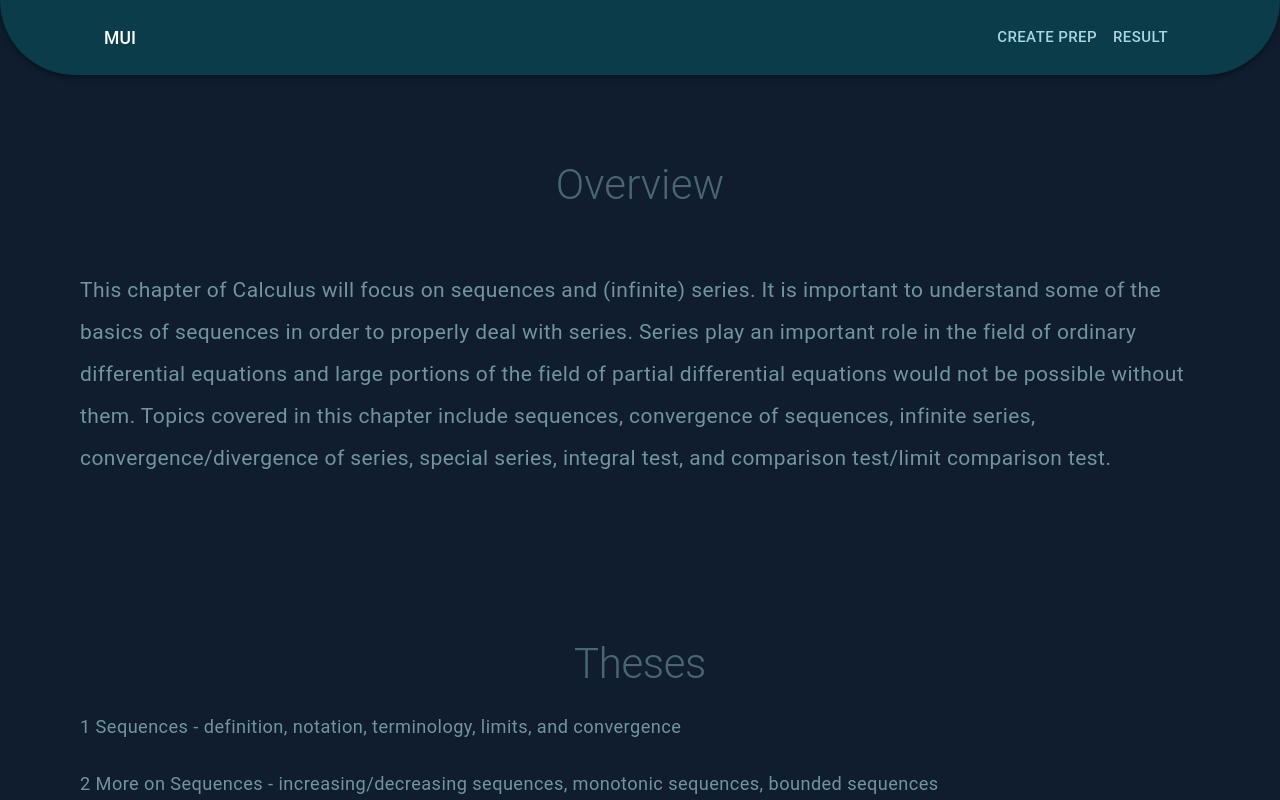
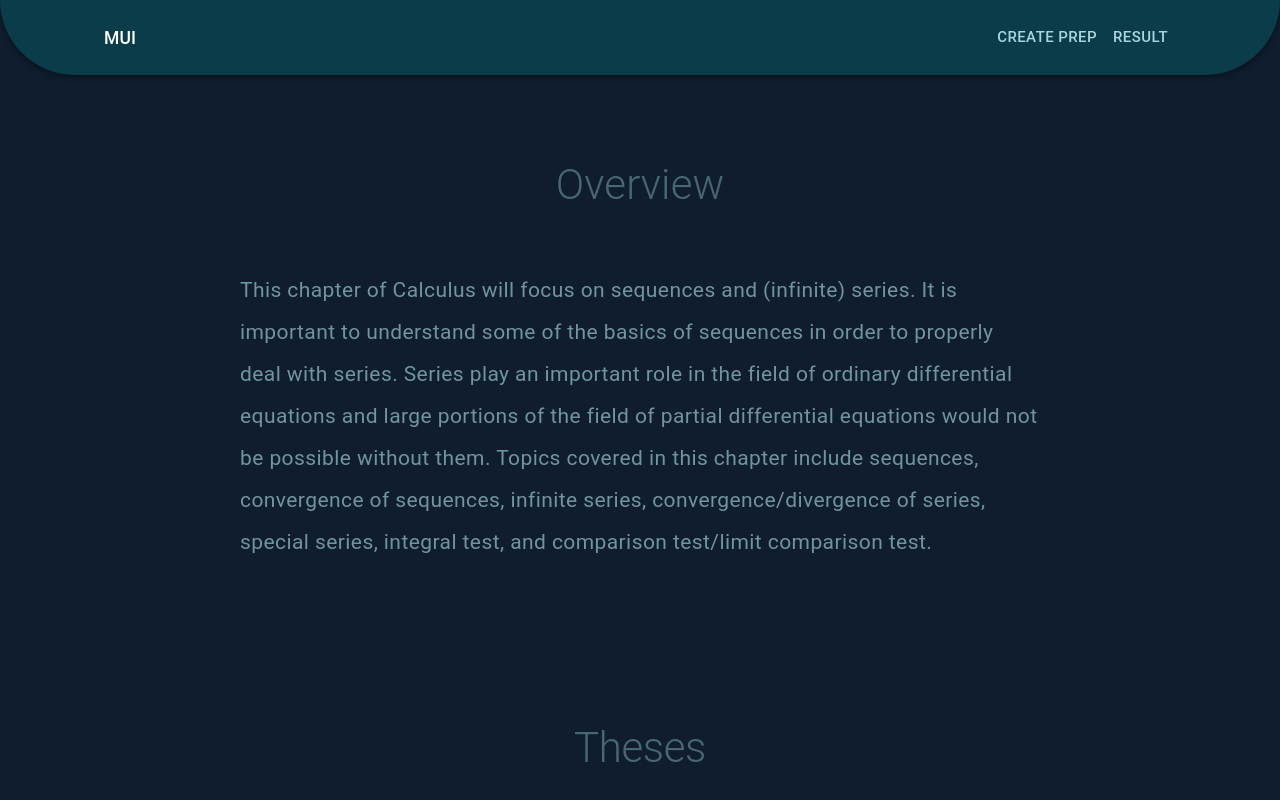
Before and after one commit to martinyis/PrepAi, a React (Create React App) app in the folder client/: page /result in a window 1280 px wide. Shown: the top 800 px of the page. Built offline with nearby package versions, Linux system fonts and the light colour scheme.

Commit message:
Added margins in ResultView

```diff
--- a/client/src/modules/ResultView.jsx
+++ b/client/src/modules/ResultView.jsx
@@ -9,6 +9,8 @@ const ResultView = (props) => {
         display: "flex",
         flexDirection: "column",
         gap: 20,
+        maxWidth: 800,
+        margin: "auto",
       }}
     >
       <Typography
```
